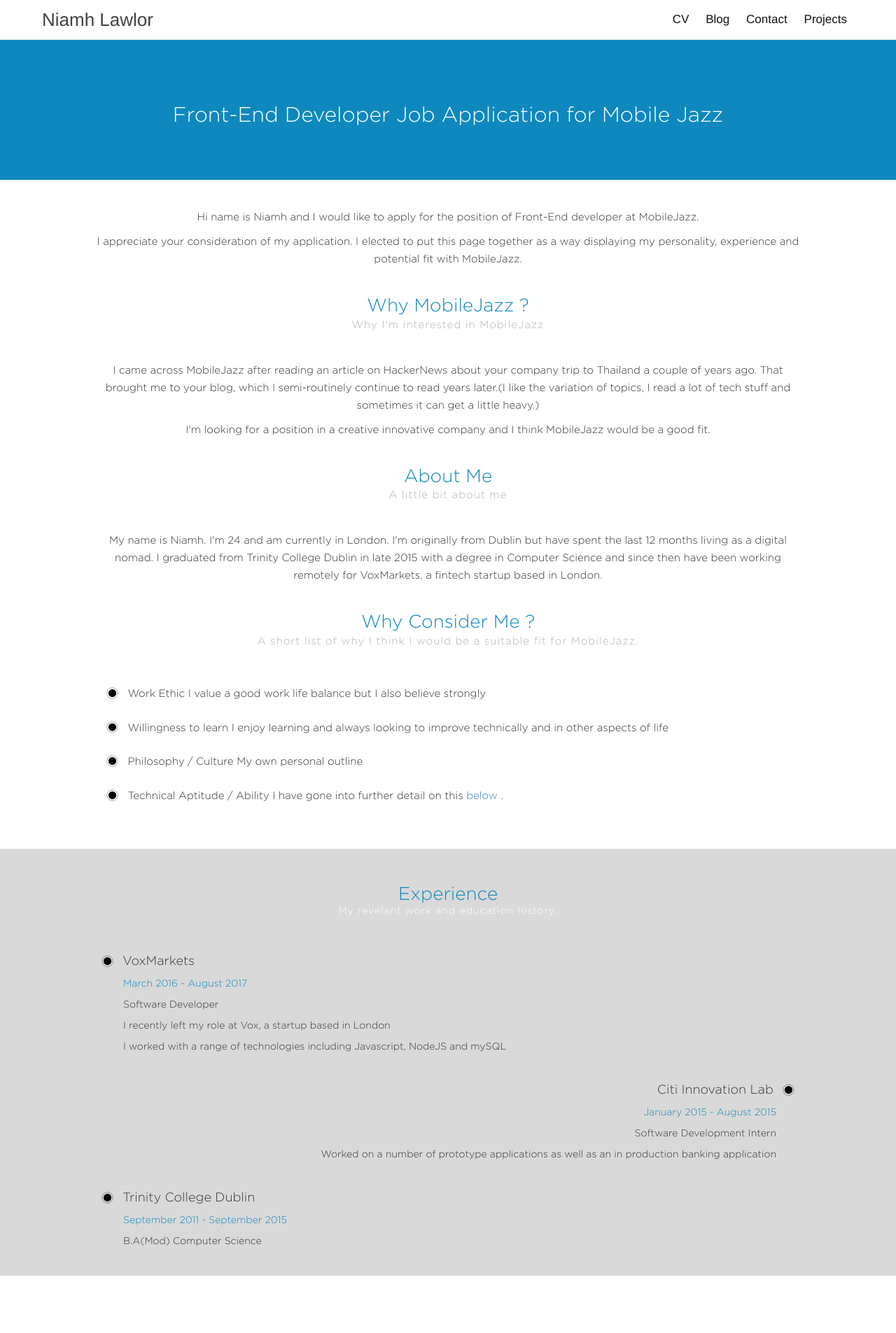
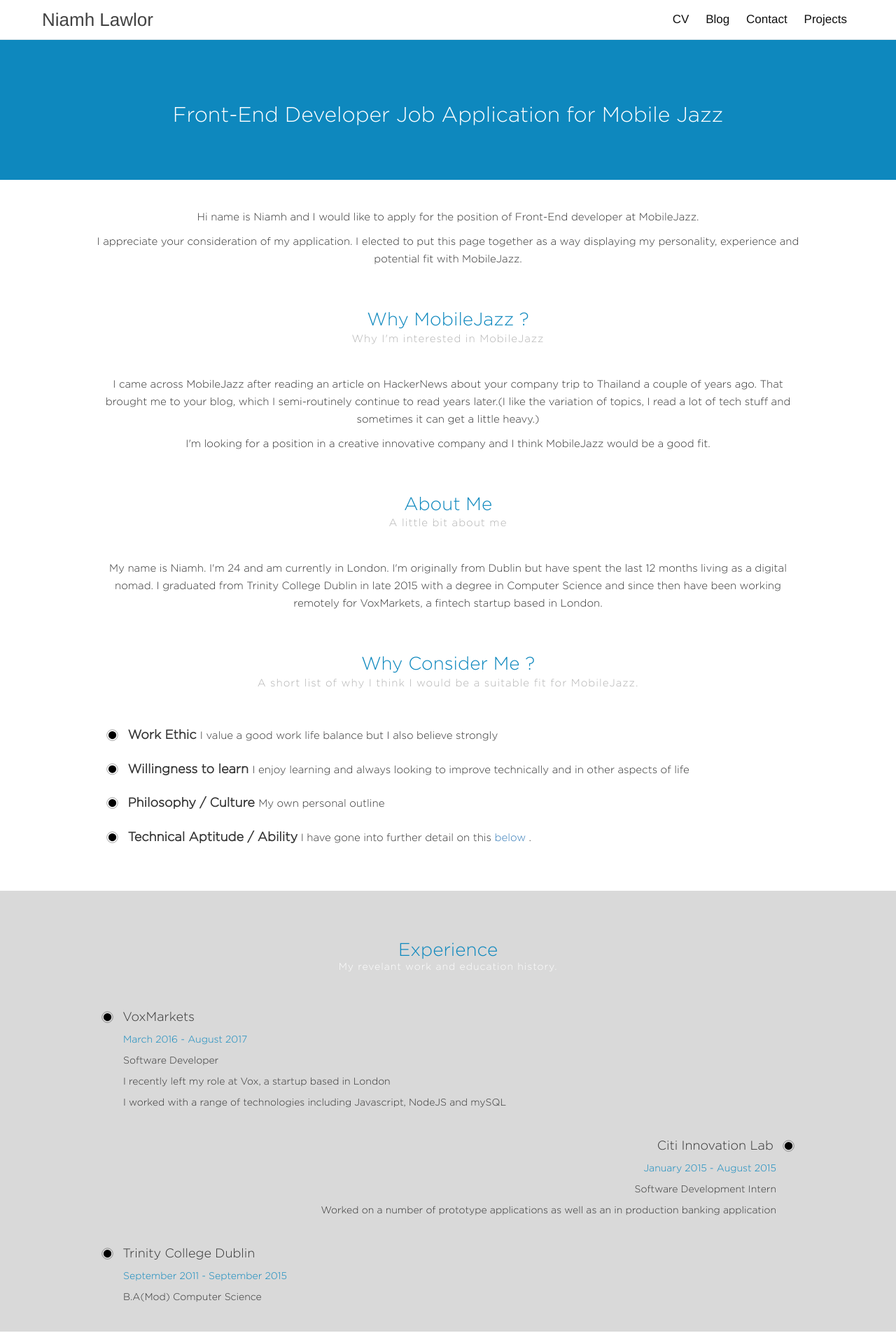
Before and after one commit to nileahtobhair/nileahtobhair.github.io, a Jekyll site: the page built from mobilejazz.md, in a window 1280 px wide. Shown: the top 1905 px of the page at 70% size. Built offline with Jekyll 4.4.1, drawn with Linux system fonts in a browser that asks for light colours.

Commit message:
change filename

```diff
--- a/_sass/partials/_jazz.scss
+++ b/_sass/partials/_jazz.scss
@@ -41,7 +41,11 @@
         text-align:center;
         color:#0e88be;
         font-size:26px;
-        margin:40px 0 0 0;
+        margin:60px 0 0 0;
+    }
+    .main-list-item{
+        font-weight:900;
+        font-size:18px;
     }
     .tagline{
         margin-bottom:40px;
```
